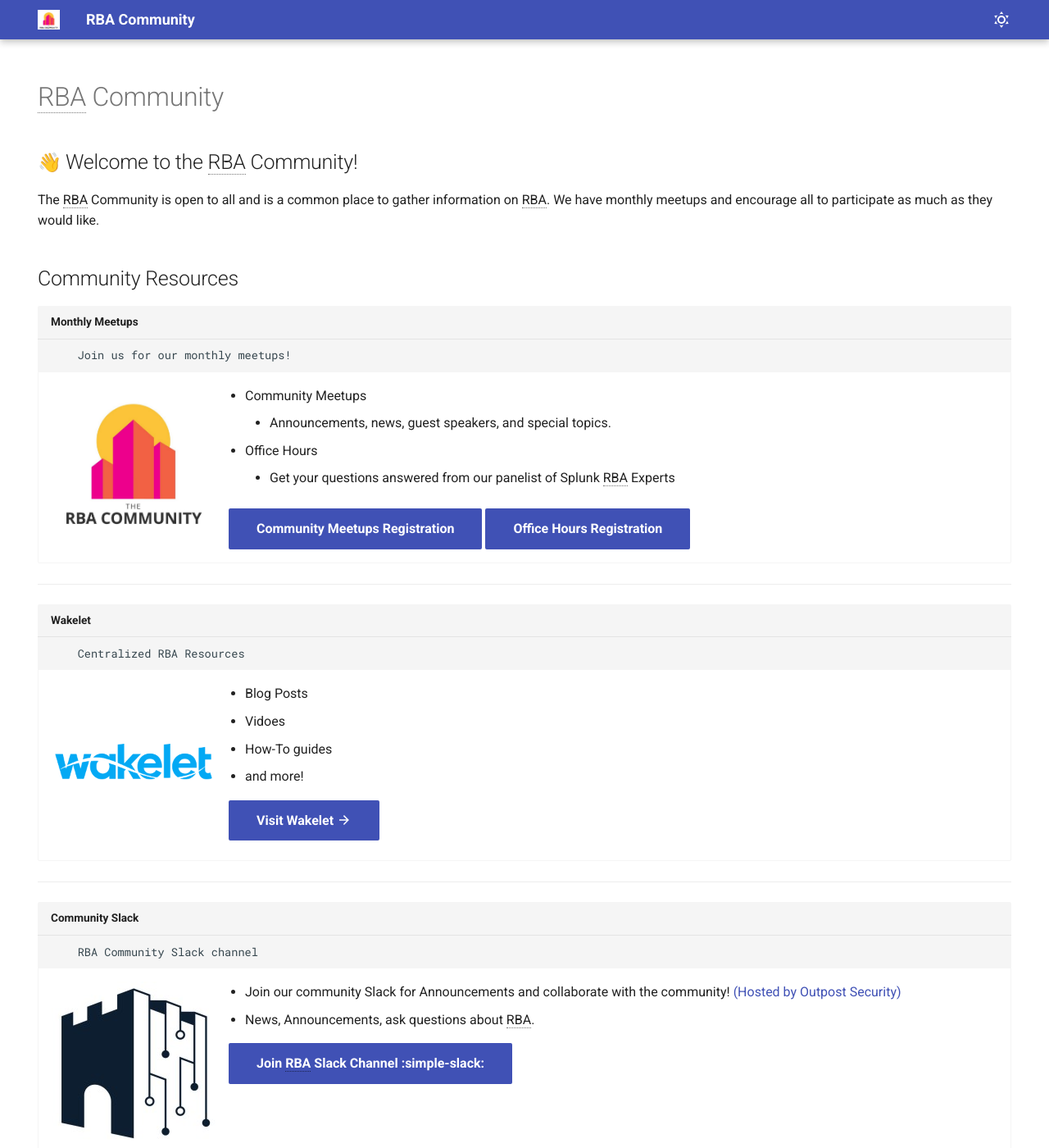
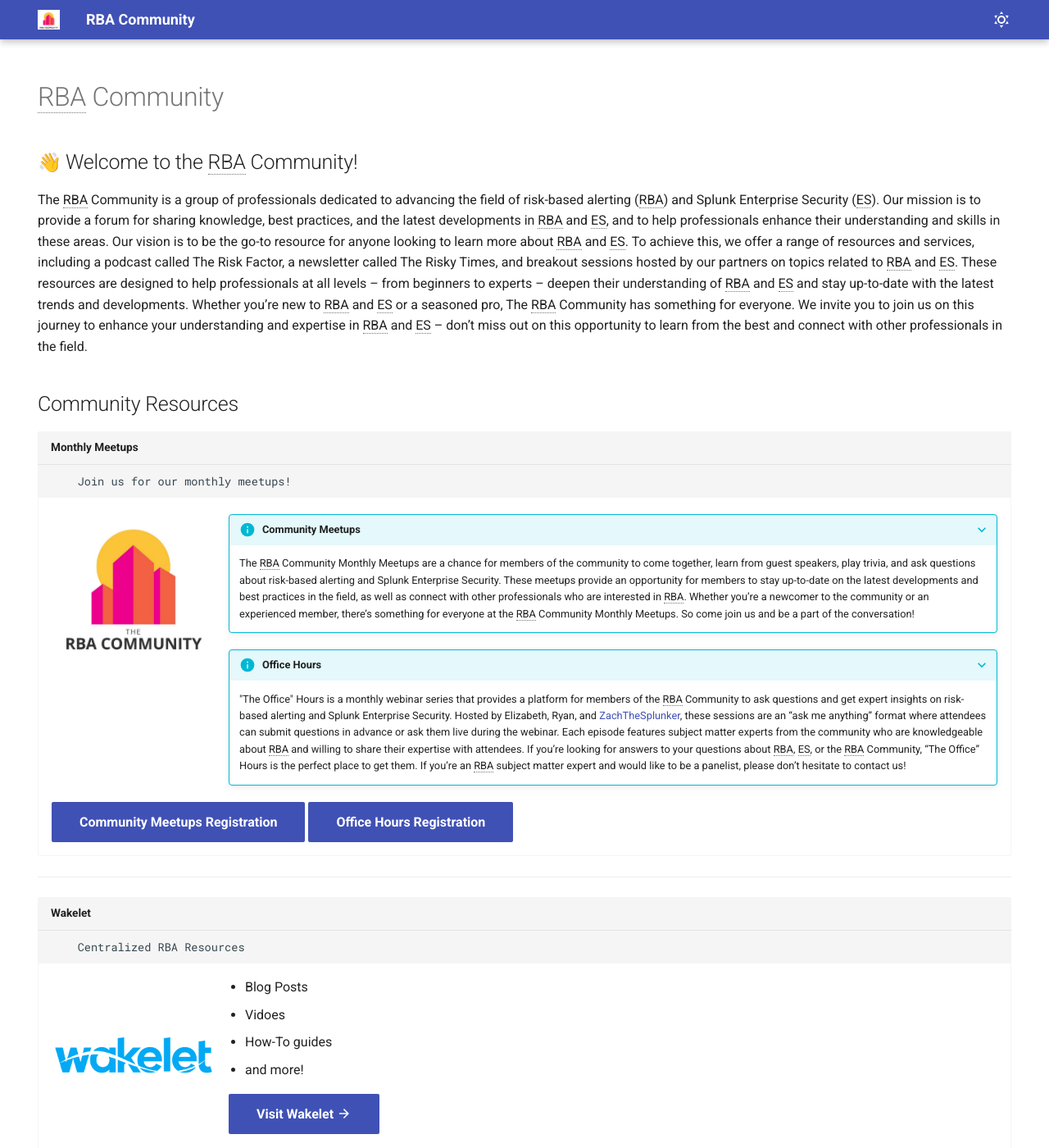
Before and after one commit to rba-community/rba-community, an MkDocs documentation site: the page built from docs/index.md, in a window 1280 px wide and 1400 px high. Shown: the whole window at 82% size. Built offline with MkDocs 1.6.1 and Material for MkDocs 9.7.7, drawn with Linux system fonts in a browser that asks for light colours; emoji names are drawn with the system emoji font.

Commit message:
updated community notes
Signed-off-by: Zach Christensen <23529374+ZachChristensen28@users.noreply.github.com>

```diff
--- a/docs/index.md
+++ b/docs/index.md
@@ -7,7 +7,9 @@
 
 ## :wave: Welcome to the RBA Community!
 
-The RBA Community is open to all and is a common place to gather information on RBA. We have monthly meetups and encourage all to participate as much as they would like.
+The RBA Community is a group of professionals dedicated to advancing the field of risk-based alerting (RBA) and Splunk Enterprise Security (ES). Our mission is to provide a forum for sharing knowledge, best practices, and the latest developments in RBA and ES, and to help professionals enhance their understanding and skills in these areas.
+Our vision is to be the go-to resource for anyone looking to learn more about RBA and ES. To achieve this, we offer a range of resources and services, including a podcast called The Risk Factor, a newsletter called The Risky Times, and breakout sessions hosted by our partners on topics related to RBA and ES. These resources are designed to help professionals at all levels – from beginners to experts – deepen their understanding of RBA and ES and stay up-to-date with the latest trends and developments.
+Whether you’re new to RBA and ES or a seasoned pro, The RBA Community has something for everyone. We invite you to join us on this journey to enhance your understanding and expertise in RBA and ES – don’t miss out on this opportunity to learn from the best and connect with other professionals in the field.
 
 ## Community Resources
 
@@ -19,10 +21,11 @@
 
 ![RBA Community](assets/rba_community.png){ align=left width=200 }
 
-- Community Meetups
-    - Announcements, news, guest speakers, and special topics.
-- Office Hours
-    - Get your questions answered from our panelist of Splunk RBA Experts
+???+ info "Community Meetups"
+    The RBA Community Monthly Meetups are a chance for members of the community to come together, learn from guest speakers, play trivia, and ask questions about risk-based alerting and Splunk Enterprise Security. These meetups provide an opportunity for members to stay up-to-date on the latest developments and best practices in the field, as well as connect with other professionals who are interested in RBA. Whether you’re a newcomer to the community or an experienced member, there’s something for everyone at the RBA Community Monthly Meetups. So come join us and be a part of the conversation!
+
+???+ info "Office Hours"
+    "The Office" Hours is a monthly webinar series that provides a platform for members of the RBA Community to ask questions and get expert insights on risk-based alerting and Splunk Enterprise Security. Hosted by Elizabeth, Ryan, and [ZachTheSplunker](https://zachthesplunker.com/){ target="_blank" }, these sessions are an “ask me anything” format where attendees can submit questions in advance or ask them live during the webinar. Each episode features subject matter experts from the community who are knowledgeable about RBA and willing to share their expertise with attendees. If you’re looking for answers to your questions about RBA, ES, or the RBA Community, “The Office” Hours is the perfect place to get them. If you’re an RBA subject matter expert and would like to be a panelist, please don’t hesitate to contact us!
 
 [Community Meetups Registration](https://splunk.webex.com/webappng/sites/splunk/webinar/webinarSeries/register/341d3ab1cfad4b85a23eea7e1969d58d "Register for Community Meetups"){ .md-button .md-button--primary target="_blank" }
 [Office Hours Registration](https://splunk.webex.com/webappng/sites/splunk/webinar/webinarSeries/register/bf449ac6ee3042bf81ac93c118d9c8d9 "Register for Office Hours"){ .md-button .md-button--primary target="_blank" }
```
Also changed, not shown: includes/abbreviations.md (+1 -0 lines), 1 other file.
